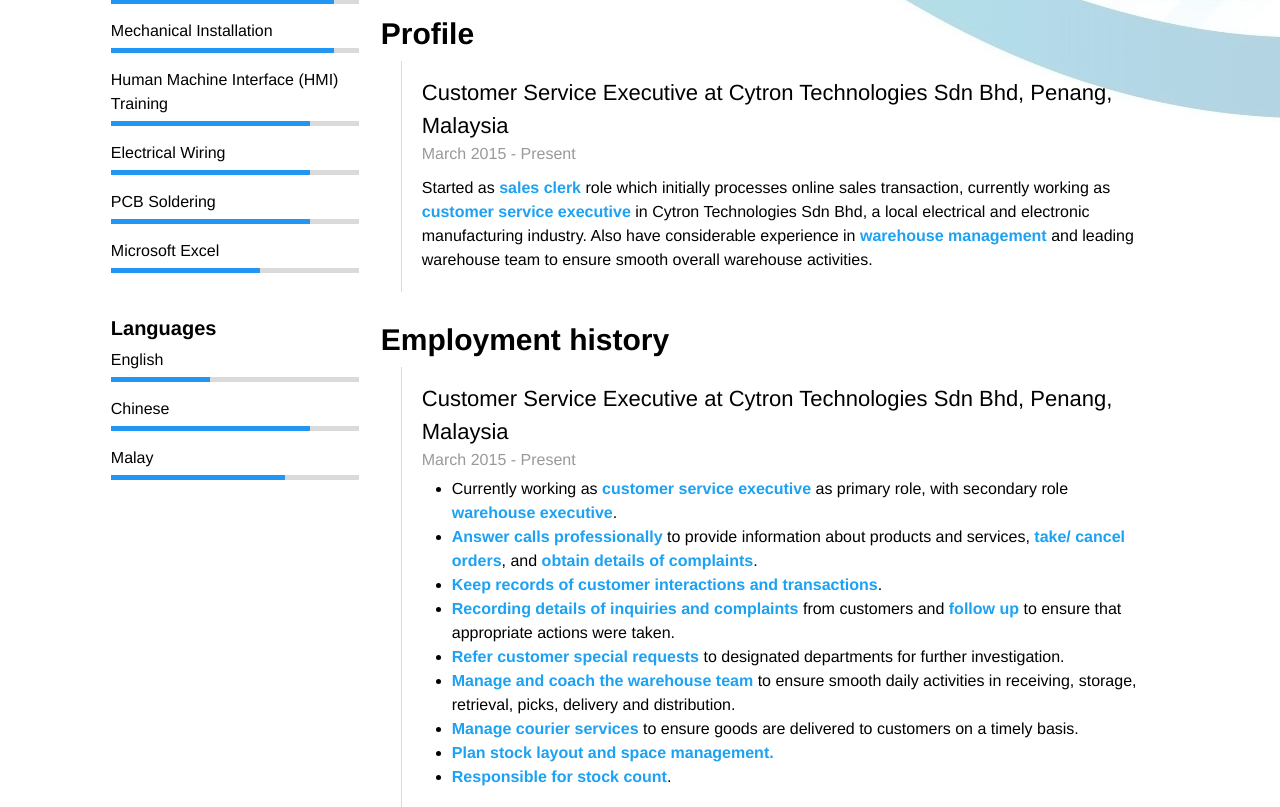
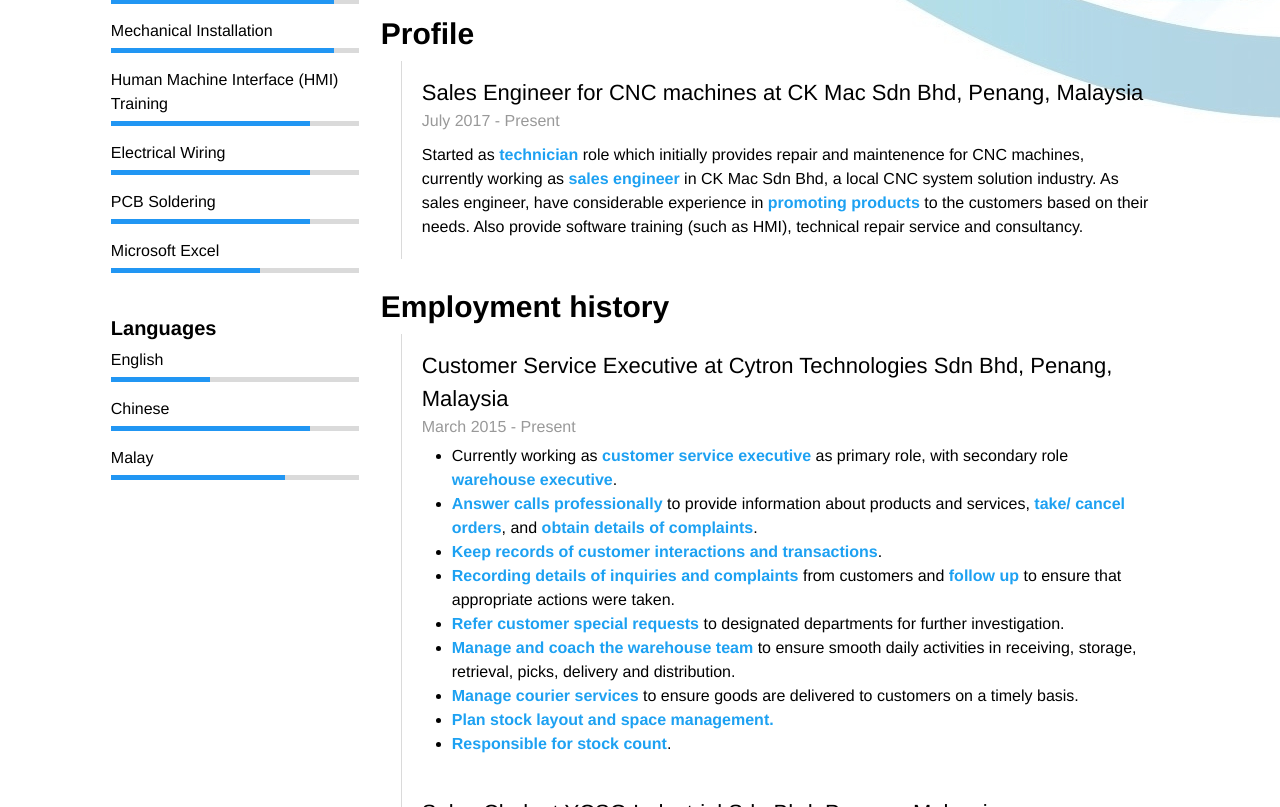
Before and after one commit to khaleong/resume, a plain HTML site: page index.html in a window 1280 px wide. Shown: the part 293-1100 px from the top of the page. Drawn offline with Linux system fonts and the light colour scheme.

Commit message:
Update index.html

```diff
--- a/index.html
+++ b/index.html
@@ -292,20 +292,15 @@
                 <div class="content">
                     <div class="subcontent">
                         <div class="subtitle">
-                            Customer Service Executive at Cytron Technologies Sdn Bhd, Penang, Malaysia
+                            Sales Engineer for CNC machines at CK Mac Sdn Bhd, Penang, Malaysia
                             <div class="date">
-                                March 2015 - Present
+                                July 2017 - Present
                             </div>
                         </div>
                         <div class="text">
-                            Started as <span class="keyword">sales clerk</span> role which initially processes online
-                            sales
-                            transaction, currently working as <span class="keyword">customer service executive</span>
-                            in Cytron Technologies Sdn Bhd, a local electrical and
-                            electronic manufacturing industry. Also have considerable experience in
-                            <span class="keyword">warehouse management</span> and leading warehouse team to ensure
-                            smooth
-                            overall warehouse activities.
+                            Started as <span class="keyword">technician</span> role which initially provides repair and maintenence for CNC machines, currently working as <span class="keyword">sales engineer</span>
+                            in CK Mac Sdn Bhd, a local CNC system solution industry. As sales engineer, have considerable experience in
+                            <span class="keyword">promoting products</span> to the customers based on their needs. Also provide software training (such as HMI), technical repair service and consultancy.
                         </div>
                     </div>
                 </div>
```
